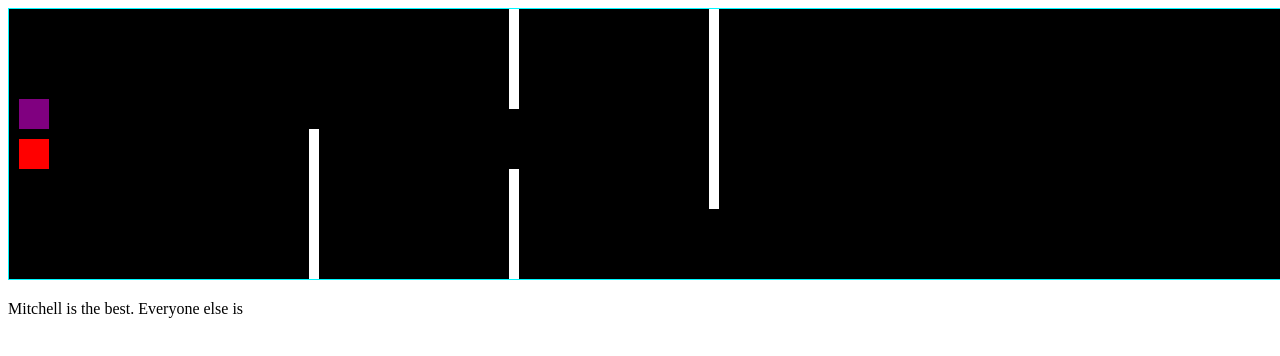
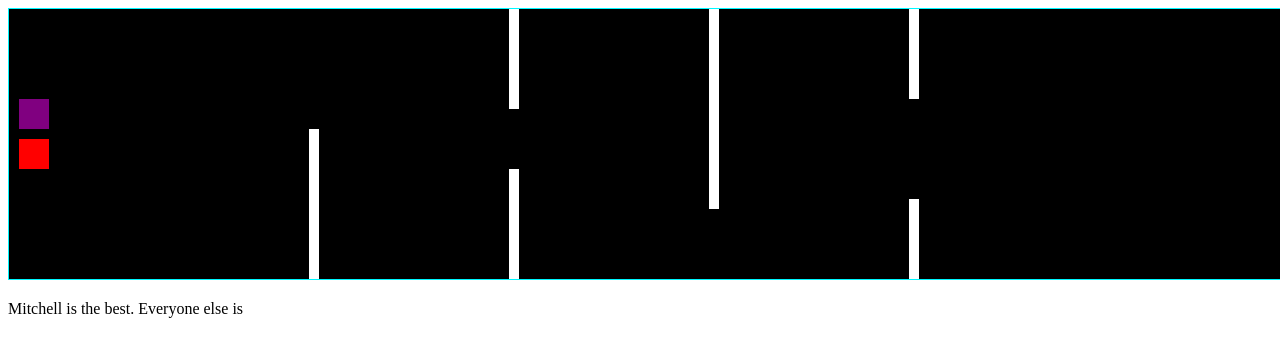
Before and after one commit to mitchell5montgomery/mitchell5montgomery.github.io, a plain HTML site: page testOfTheTestGame.html in a window 1280 px wide. Shown: the top 356 px of the page. Drawn offline with Linux system fonts and the light colour scheme.

Commit message:
added ceiling and more obsticles

```diff
--- a/testOfTheTestGame.html
+++ b/testOfTheTestGame.html
@@ -30,8 +30,8 @@ function startGame() {
     obstacleTop2 = new component(10, 200, "white",500, 160);
     obstacleBottom2 = new component(10, 100, "white",500, 0);
     obstacle3 = new component(10, 200, "white",700, 0);
-    //obstacleTop4 = new component(10, 90, "white", 900, 0);
-    //obstacleBottom4 = new component(10, 130, "white", 900, 190);
+    obstacleTop4 = new component(10, 90, "white", 900, 0);
+    obstacleBottom4 = new component(10, 130, "white", 900, 190);
     //obstacl5 = new component(10, 200, "white", 1200, 0);
 
 }
@@ -73,16 +73,20 @@ function component(width, height, color, x, y) {
     this.newPos = function() {
         this.x += this.speedX;
         this.y += this.speedY;
-        this.hitBottom();
+        this.hitWall();
     }
-    this.hitBottom = function() {
+    this.hitWall = function() {
         var rockbottom = myGameArea.canvas.height - this.height;
         if (this.y > rockbottom) {
             this.y = rockbottom;
             this.speedY = 0;
         }
-        if (this.x > 1800) {
-            this.x = 1800;
+        var ceiling = 0;
+        if (this.y < ceiling){
+            this.y = ceiling;
+        }
+        if (this.x > 1875) {
+            this.x = 1875;
         }
         if(this.x < 0  ){
             this.x = 0;
@@ -114,8 +118,8 @@ function updateGameArea() {
     obstacleTop2.update();
     obstacleBottom2.update();
     obstacle3.update();
-    //obstacleTop4.update();
-    //obstacleBottom4.update();
+    obstacleTop4.update();
+    obstacleBottom4.update();
     //obstacle5.update();
     myGamePiece.speedX = 0;
     myGamePiece.speedY = 0;
@@ -149,13 +153,15 @@ function updateGameArea() {
     }*/
 
     function updateGameAreaCheck(){
-        if (myGamePiece.crashWith(myObstacle) || myGamePiece.crashWith(obstacleTop2) || myGamePiece.crashWith(obstacleBottom2) || myGamePiece.crashWith(obstacle3))
+        if (myGamePiece.crashWith(myObstacle) || myGamePiece.crashWith(obstacleTop2) || myGamePiece.crashWith(obstacleBottom2) || myGamePiece.crashWith(obstacle3) ||
+            myGamePiece.crashWith(obstacleBottom4) || myGamePiece.crashWith(obstacleTop4))
         {
             myGamePiece.x = 10;
             myGamePiece.y = 130;
             updateGameArea();
         }
-        else if (myGamePiece2.crashWith(myObstacle) || myGamePiece2.crashWith(obstacleTop2) || myGamePiece2.crashWith(obstacleBottom2) || myGamePiece2.crashWith(obstacle3))
+        else if (myGamePiece2.crashWith(myObstacle) || myGamePiece2.crashWith(obstacleTop2) || myGamePiece2.crashWith(obstacleBottom2) || myGamePiece2.crashWith(obstacle3) ||
+        myGamePiece2.crashWith(obstacleBottom4) || myGamePiece2.crashWith(obstacleTop4))
         {
             myGamePiece2.x = 10;
             myGamePiece2.y = 90;
```
